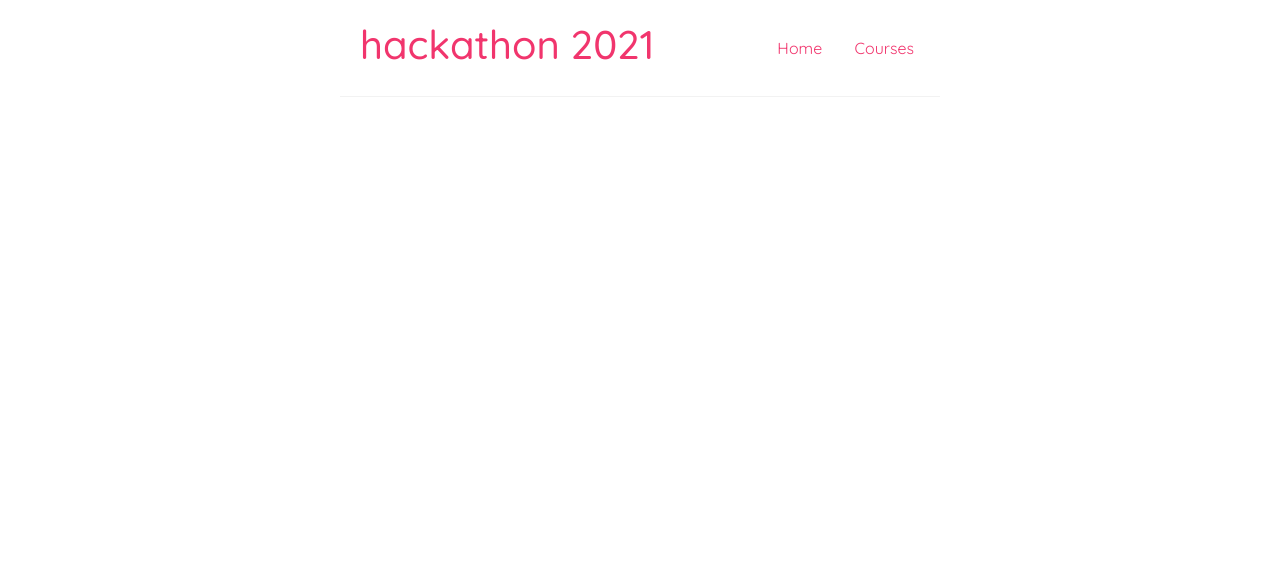
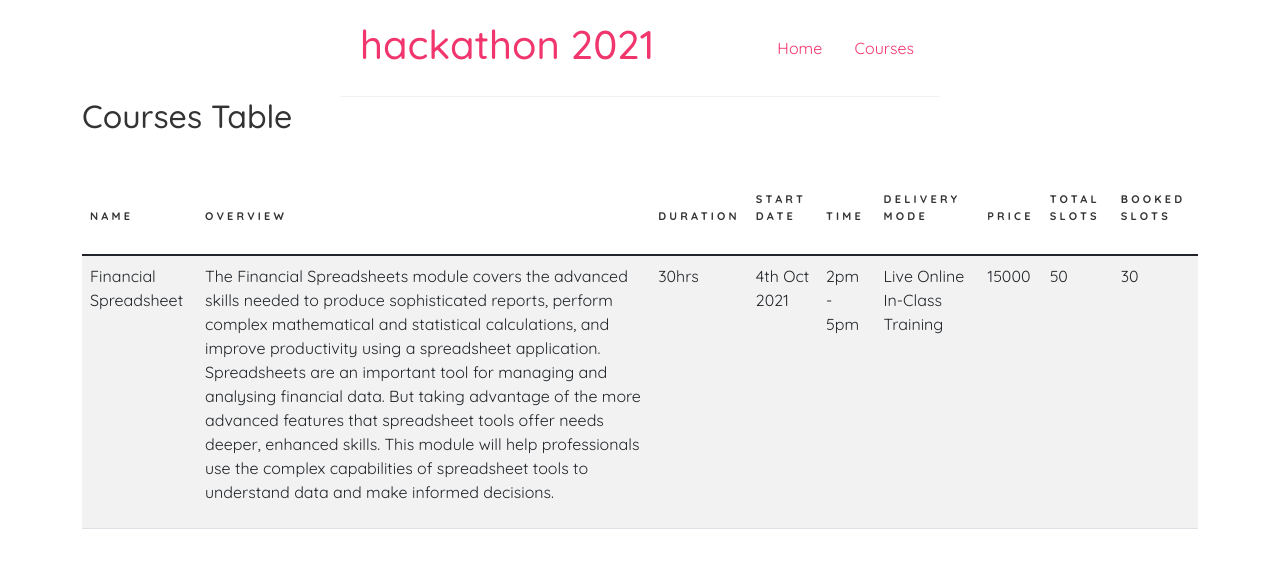
Before and after one commit to teddywaweru/GranularIT_2021-Hackathon, a plain HTML site: page index.html in a window 1280 px wide. Drawn offline with nearby package versions, Linux system fonts and the light colour scheme.

Commit message:
Table created

```diff
--- a/app.js
+++ b/app.js
@@ -1,5 +1,3 @@
-
-
 fetch("./data.json")
     .then(function(resp){
             return resp.json();
--- a/index.html
+++ b/index.html
@@ -28,5 +28,60 @@
                 <a href="/">Courses</a>
             </div>
         </nav>
+
+        <div class="container">
+            <h2 class="mb-5">Courses Table</h2>
+            <div class="row">
+                <div class="table-responsive">
+                    <table class="table table-striped custom-table">
+                        <thead>
+                            <tr>
+                                <th>Name</th>
+                                <th>Overview</th>
+                                <th>Duration</th>
+                                <th>Start Date</th>
+                                <th>Time</th>
+                                <th>Delivery Mode</th>
+                                <th>Price</th>
+                                <th>Total Slots</th>
+                                <th>Booked Slots</th>
+                            </tr>
+                        </thead>
+                        <tr scope="row">
+                            <td>Financial Spreadsheet</td>
+                            <td>
+                                <p>The Financial Spreadsheets module covers
+                                    the advanced skills needed to produce
+                                    sophisticated reports, perform complex
+                                    mathematical and statistical calculations,
+                                    and improve productivity using a spreadsheet
+                                    application. Spreadsheets are an important
+                                    tool for managing and analysing financial data.
+                                    But taking advantage of the more advanced features
+                                    that spreadsheet tools offer needs deeper,
+                                    enhanced skills. This module will help
+                                    professionals use the complex capabilities
+                                    of spreadsheet tools to understand data
+                                    and make informed decisions.
+                                </p>
+                            </td>
+                            <td>
+                                <span>30hrs</span>
+                            </td>
+                            <td>
+                                <span>4th Oct 2021</span>
+                            </td>
+                            <td>
+                                <span>2pm - 5pm</span>
+                            </td>
+                            <td>Live Online In-Class Training</td>
+                            <td>15000</td>
+                            <td>50</td>
+                            <td>30</td>
+                        </tr>
+                    </table>
+                </div>
+            </div>
+        </div>
     </body>
 </html>
--- a/styles.css
+++ b/styles.css
@@ -37,11 +37,26 @@ body {
 }
 
 .navbar a:hover {
-    text-decoration: underline;
-    color: #f1356d;
-    transition: ease-in-out;
+  text-decoration: underline;
+  color: #f1356d;
+  transition: ease-in-out;
 }
 
 .navbar a:hover {
   color: #f1356d;
 }
+
+.custom-table {
+  min-width: 900px;
+}
+
+.custom-table thead tr,
+.custom-table thead th {
+    padding-bottom: 30px;
+    border-top: none;
+    border-bottom: none !important;
+    color: #333;
+    font-size: 11px;
+    text-transform: uppercase;
+    letter-spacing: 0.2rem;
+}
```
